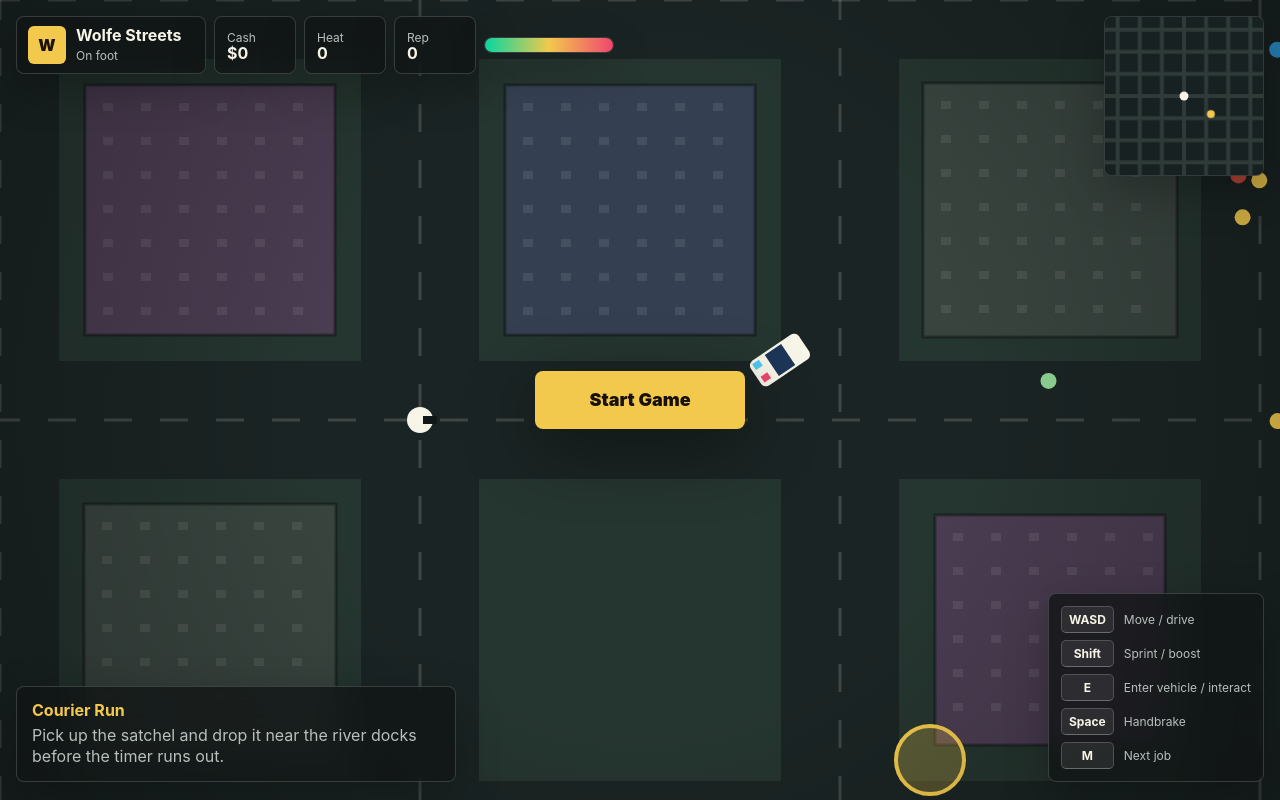
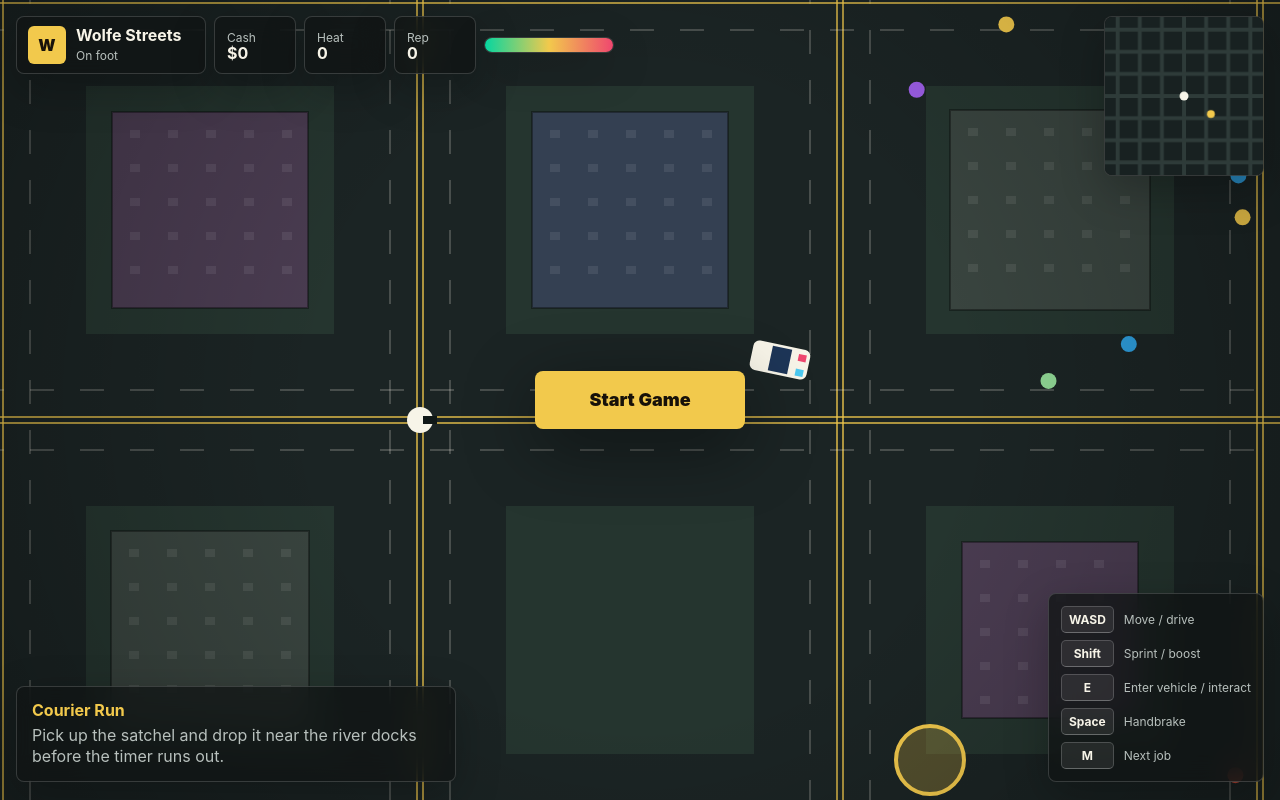
Before and after one commit to MilesDotson/wolfe-streets, a website: page index.html in a window 1280 px wide. Drawn offline with Linux system fonts and the light colour scheme.

Commit message:
Add multi-lane streets and buses

```diff
--- a/index.html
+++ b/index.html
@@ -42,6 +42,6 @@
       <div id="toast"></div>
     </main>
 
-    <script type="module" src="src/game.js?v=police-spin-fix-1"></script>
+    <script type="module" src="src/game.js?v=two-lane-buses-1"></script>
   </body>
 </html>
--- a/src/game.js
+++ b/src/game.js
@@ -16,12 +16,15 @@ const ui = {
 };
 
 const BLOCK = 420;
-const ROAD = 118;
+const ROAD = 172;
+const LANE_WIDTH = 30;
+const LANE_OFFSETS = [22, 52];
 const STREAM_RADIUS = 1900;
 const MINIMAP_RANGE = 1500;
 const keys = new Set();
 const rand = mulberry32(8142026);
 const colors = ["#c84c3a", "#2d9cdb", "#f2c94c", "#8fd694", "#f7f4e8", "#9b5de5"];
+const busColors = ["#f2c94c", "#4cc9f0", "#8fd694", "#f7f4e8"];
 
 const state = {
   running: false,
@@ -219,9 +222,10 @@ function trafficBlocker(car) {
   let closest = null;
   for (const other of vehicles) {
     if (other === car || other === player.inCar || other.dir !== car.dir || other.sign !== car.sign) continue;
-    if (Math.abs(other.lane - car.lane) > 12) continue;
+    if (Math.abs(other.lane - car.lane) > LANE_WIDTH * 0.55) continue;
     const gap = car.dir === "h" ? (other.x - car.x) * car.sign : (other.y - car.y) * car.sign;
-    if (gap > 0 && gap < 110 && (!closest || gap < closest.gap)) closest = { ...other, gap };
+    const followDistance = car.bus || other.bus ? 150 : 110;
+    if (gap > 0 && gap < followDistance && (!closest || gap < closest.gap)) closest = { ...other, gap };
   }
   return closest;
 }
@@ -449,10 +453,7 @@ function drawWorld() {
   for (let y = snapDown(top, BLOCK); y <= bottom; y += BLOCK) ctx.fillRect(left, y - ROAD / 2, right - left, ROAD);
   ctx.strokeStyle = "rgba(247,244,232,.16)";
   ctx.lineWidth = 3;
-  ctx.setLineDash([28, 28]);
-  for (let x = snapDown(left, BLOCK); x <= right; x += BLOCK) line(x, top, x, bottom);
-  for (let y = snapDown(top, BLOCK); y <= bottom; y += BLOCK) line(left, y, right, y);
-  ctx.setLineDash([]);
+  drawLaneMarkings(left, top, right, bottom);
 
   for (const b of visibleBuildings(left, top, right, bottom)) {
     ctx.fillStyle = b.color;
@@ -466,6 +467,31 @@ function drawWorld() {
   }
 
   drawDistrictWater(left, top, right, bottom);
+}
+
+function drawLaneMarkings(left, top, right, bottom) {
+  ctx.lineWidth = 2;
+  for (let x = snapDown(left, BLOCK); x <= right; x += BLOCK) {
+    ctx.setLineDash([]);
+    ctx.strokeStyle = "rgba(242,201,76,.68)";
+    line(x - 3, top, x - 3, bottom);
+    line(x + 3, top, x + 3, bottom);
+    ctx.setLineDash([24, 26]);
+    ctx.strokeStyle = "rgba(247,244,232,.2)";
+    line(x - LANE_WIDTH, top, x - LANE_WIDTH, bottom);
+    line(x + LANE_WIDTH, top, x + LANE_WIDTH, bottom);
+  }
+  for (let y = snapDown(top, BLOCK); y <= bottom; y += BLOCK) {
+    ctx.setLineDash([]);
+    ctx.strokeStyle = "rgba(242,201,76,.68)";
+    line(left, y - 3, right, y - 3);
+    line(left, y + 3, right, y + 3);
+    ctx.setLineDash([24, 26]);
+    ctx.strokeStyle = "rgba(247,244,232,.2)";
+    line(left, y - LANE_WIDTH, right, y - LANE_WIDTH);
+    line(left, y + LANE_WIDTH, right, y + LANE_WIDTH);
+  }
+  ctx.setLineDash([]);
 }
 
 function drawMarkers() {
@@ -512,12 +538,20 @@ function drawCar(car) {
   ctx.fillStyle = car.police ? "#f7f4e8" : car.color;
   roundRect(-car.w / 2, -car.h / 2, car.w, car.h, 6);
   ctx.fill();
+  if (car.bus) {
+    ctx.fillStyle = "rgba(10,14,16,.58)";
+    for (let x = -car.w * 0.36; x < car.w * 0.28; x += 18) ctx.fillRect(x, -car.h * 0.34, 10, car.h * 0.68);
+    ctx.fillStyle = "rgba(255,255,255,.65)";
+    ctx.fillRect(car.w * 0.37, -car.h * 0.3, 9, 7);
+    ctx.fillRect(car.w * 0.37, car.h * 0.12, 9, 7);
+  } else {
     ctx.fillStyle = car.police ? "#1d3557" : "rgba(10,14,16,.62)";
     ctx.fillRect(-car.w * 0.17, -car.h * 0.42, car.w * 0.34, car.h * 0.84);
     ctx.fillStyle = car.police ? "#ef476f" : "rgba(255,255,255,.6)";
     ctx.fillRect(car.w * 0.3, -car.h * 0.33, 8, 7);
     ctx.fillStyle = car.police ? "#4cc9f0" : "rgba(255,255,255,.28)";
     ctx.fillRect(car.w * 0.3, car.h * 0.17, 8, 7);
+  }
   ctx.restore();
 }
 
@@ -586,6 +620,8 @@ function updateDebugTelemetry() {
   document.body.dataset.vehicleOverlaps = String(countVehicleOverlaps());
   document.body.dataset.cityChunk = `${Math.floor(player.x / BLOCK)},${Math.floor(player.y / BLOCK)}`;
   document.body.dataset.policeMaxSpin = maxPoliceSpin().toFixed(3);
+  document.body.dataset.busCount = String(vehicles.filter((vehicle) => vehicle.bus).length);
+  document.body.dataset.laneCount = String(LANE_OFFSETS.length * 2);
 }
 
 function countVehicleOverlaps() {
@@ -627,18 +663,20 @@ function queueSelfTest() {
 }
 
 function spawnTraffic() {
-  for (let i = 0; i < 46; i++) {
+  for (let i = 0; i < 54; i++) {
+    const bus = i % 8 === 0;
     const car = {
-      w: 54,
-      h: 28,
+      bus,
+      w: bus ? 96 : 54,
+      h: bus ? 32 : 28,
       angle: 0,
       speed: 0,
-      max: randRange(280, 360),
-      accel: randRange(380, 460),
-      aiSpeed: randRange(70, 150),
-      targetSpeed: randRange(78, 150),
+      max: bus ? randRange(190, 240) : randRange(280, 360),
+      accel: bus ? randRange(210, 280) : randRange(380, 460),
+      aiSpeed: bus ? randRange(54, 96) : randRange(70, 150),
+      targetSpeed: bus ? randRange(58, 102) : randRange(78, 150),
       sign: rand() > 0.5 ? 1 : -1,
-      color: colors[Math.floor(rand() * colors.length)],
+      color: bus ? busColors[Math.floor(rand() * busColors.length)] : colors[Math.floor(rand() * colors.length)],
       pathT: randRange(0, 100),
     };
     resetTrafficCar(car, i);
@@ -669,15 +707,20 @@ function resetTrafficCar(car, index = 0) {
   const offset = STREAM_RADIUS * 0.35 + randRange(0, STREAM_RADIUS * 0.65);
   const side = index % 2 === 0 ? 1 : -1;
   const laneBase = horizontal ? player.y + randRange(-STREAM_RADIUS, STREAM_RADIUS) : player.x + randRange(-STREAM_RADIUS, STREAM_RADIUS);
-  const lane = snapDown(laneBase, BLOCK) + randRange(-24, 24);
   car.dir = horizontal ? "h" : "v";
   car.sign = rand() > 0.5 ? 1 : -1;
-  car.lane = lane;
-  car.x = horizontal ? player.x + side * offset : lane;
-  car.y = horizontal ? lane : player.y + side * offset;
+  car.laneIndex = Math.floor(randRange(0, 2));
+  car.lane = trafficLanePosition(snapDown(laneBase, BLOCK), car.sign, car.laneIndex);
+  car.x = horizontal ? player.x + side * offset : car.lane;
+  car.y = horizontal ? car.lane : player.y + side * offset;
   car.angle = horizontal ? (car.sign > 0 ? 0 : Math.PI) : car.sign > 0 ? Math.PI / 2 : -Math.PI / 2;
-  car.aiSpeed = randRange(70, 150);
-  car.targetSpeed = randRange(78, 150);
+  car.aiSpeed = car.bus ? randRange(54, 96) : randRange(70, 150);
+  car.targetSpeed = car.bus ? randRange(58, 102) : randRange(78, 150);
+}
+
+function trafficLanePosition(roadCenter, sign, laneIndex) {
+  const offset = LANE_OFFSETS[clamp(laneIndex, 0, LANE_OFFSETS.length - 1)];
+  return roadCenter + offset * sign;
 }
 
 function resetPed(ped) {
```
Lines whose indentation alone changed are shown as unchanged.
